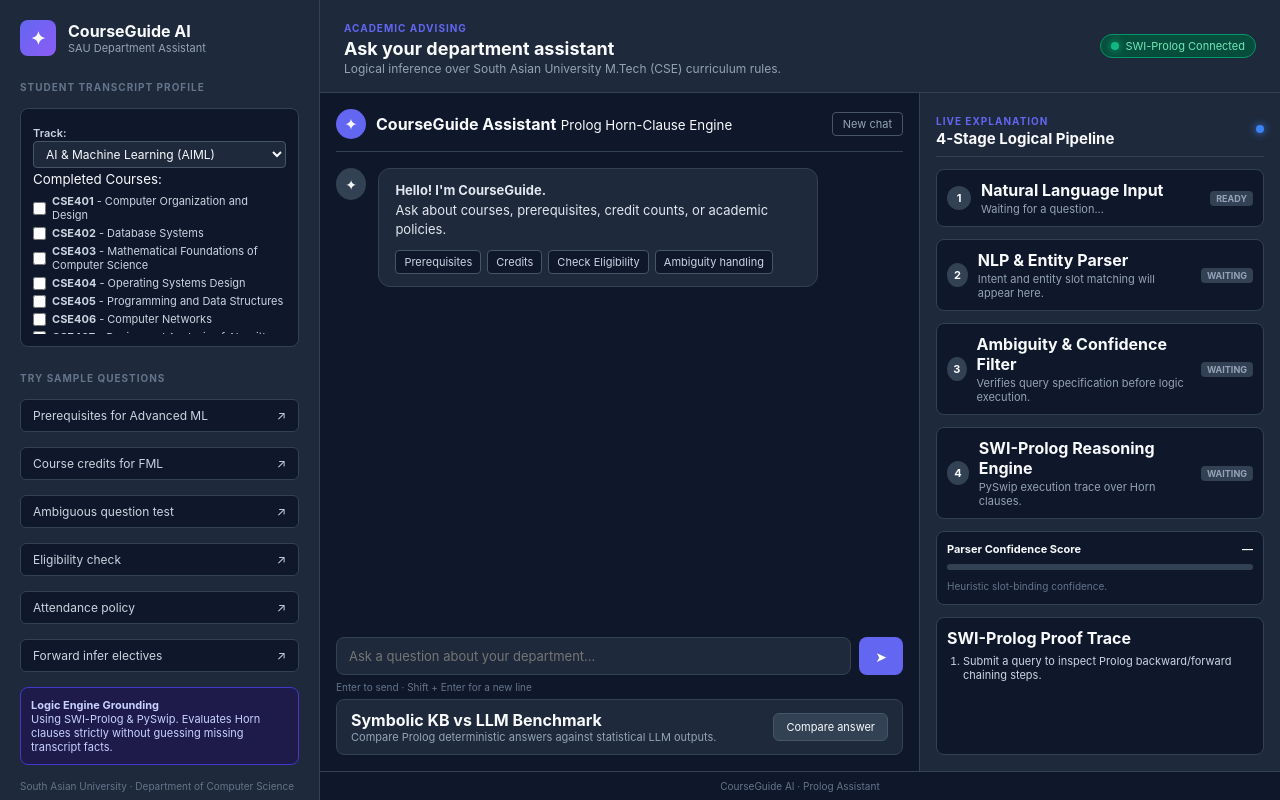
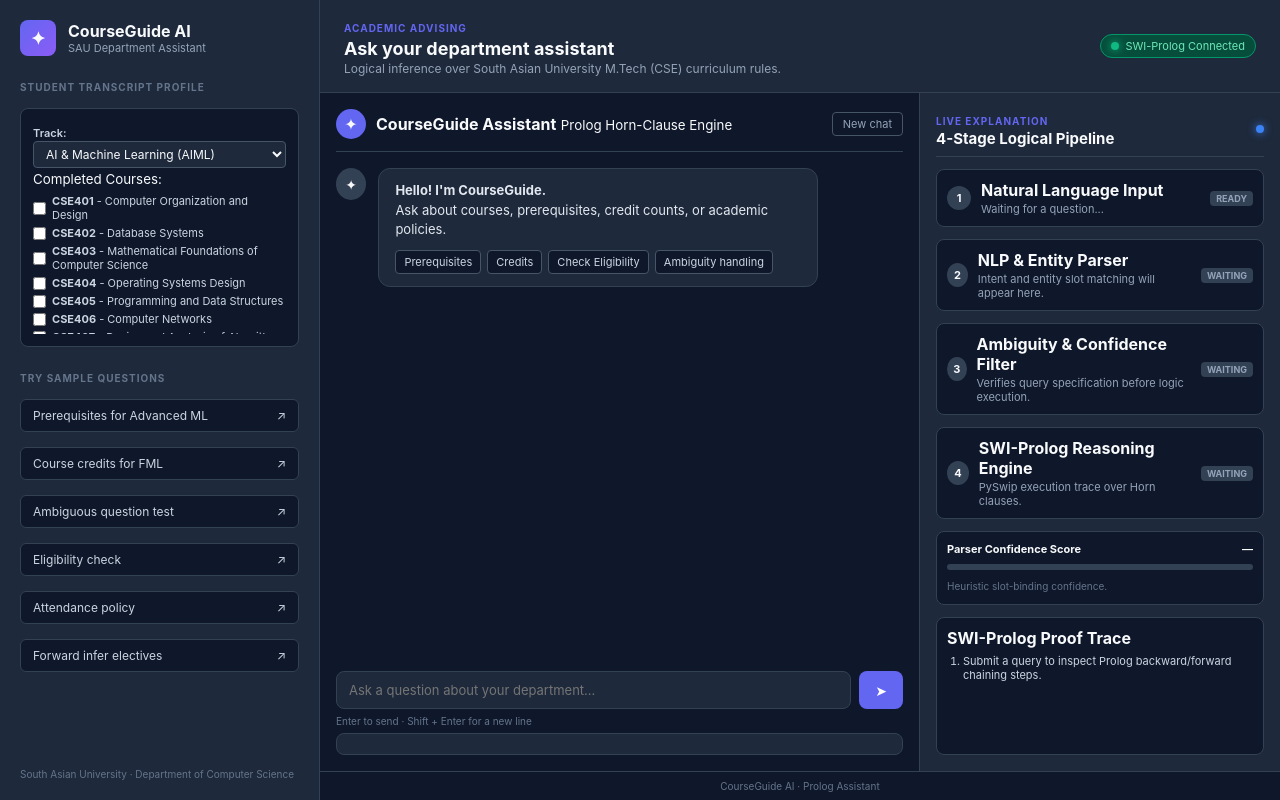
Before and after one commit to PindropHailstorm/CourseGuideAI, a Flask app: page / in a window 1280 px wide. Run offline with Flask 3, Linux system fonts and the light colour scheme; some libraries are stand-ins or nearby versions.

Commit message:
Add files via upload

```diff
--- a/templates/index.html
+++ b/templates/index.html
@@ -46,10 +46,10 @@
         <button class="suggestion" data-q="What is the attendance policy?">Attendance policy <span>↗</span></button>
         <button class="suggestion" data-q="What electives can I take next?">Forward infer electives <span>↗</span></button>
 
-        <div class="sidebar-note">
+        <!-- <div class="sidebar-note">
             <b>Logic Engine Grounding</b>
             <p>Using SWI-Prolog & PySwip. Evaluates Horn clauses strictly without guessing missing transcript facts.</p>
-        </div>
+        </div> -->
         <div class="sidebar-footer">South Asian University · Department of Computer Science</div>
     </aside>
 
@@ -98,10 +98,10 @@
 
                 <div class="compare-box">
                     <div>
-                        <b>Symbolic KB vs LLM Benchmark</b>
-                        <p>Compare Prolog deterministic answers against statistical LLM outputs.</p>
+                        <b></b>
+                        <p></p>
                     </div>
-                    <button id="compare" class="compare-btn">Compare answer</button>
+                    <!-- <button id="compare" class="compare-btn">Compare answer</button> -->
                 </div>
 
                 <div id="comparison" class="comparison hidden"></div>
```
